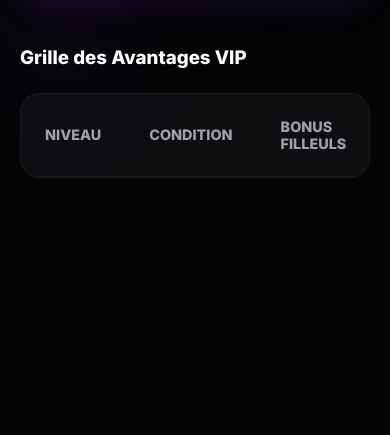
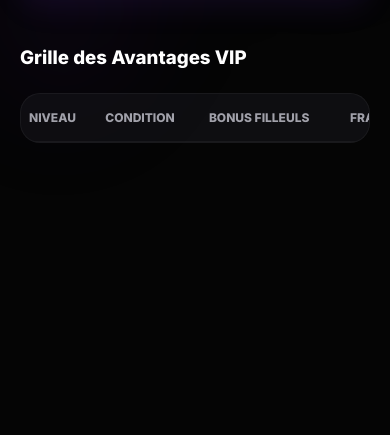
Before and after one commit to Dadan951/mon-site-Arctic, a website: page public/referral.html in a window 390 px wide. Shown: the part 409-844 px from the top of the page. Drawn offline with Linux system fonts and the light colour scheme; no server answers; sample sign-in values are in the browser's storage.

Commit message:
Add files via upload

```diff
--- a/public/referral.html
+++ b/public/referral.html
@@ -63,8 +63,10 @@
             background: rgba(20, 20, 25, 0.6);
             border: 1px solid rgba(255, 255, 255, 0.05);
             border-radius: 20px;
-            overflow: hidden;
+            overflow-x: auto; /* Permet de scroller de gauche à droite ! */
+            -webkit-overflow-scrolling: touch; /* Rend le défilement fluide sur iPhone */
         }
+
         table { width: 100%; border-collapse: collapse; }
         th { text-align: left; padding: 1.5rem; color: #a1a1aa; font-size: 0.9rem; border-bottom: 1px solid rgba(255,255,255,0.05); }
         td { padding: 1.5rem; border-bottom: 1px solid rgba(255,255,255,0.02); }
@@ -112,6 +114,15 @@
 
         /* --- VERSION MOBILE --- */
         @media screen and (max-width: 768px) {
+
+            /* --- AJUSTEMENTS TABLEAU MOBILE --- */
+            th, td {
+                padding: 1rem 0.5rem !important; /* On réduit l'espace vide */
+                font-size: 0.75rem !important; /* Texte un peu plus petit */
+            }
+            .vip-table-container table {
+                min-width: 450px; /* Force le tableau à garder sa forme pour qu'on puisse glisser */
+            }
 
             /* LE BOUTON */
             .mobile-toggle {
```
